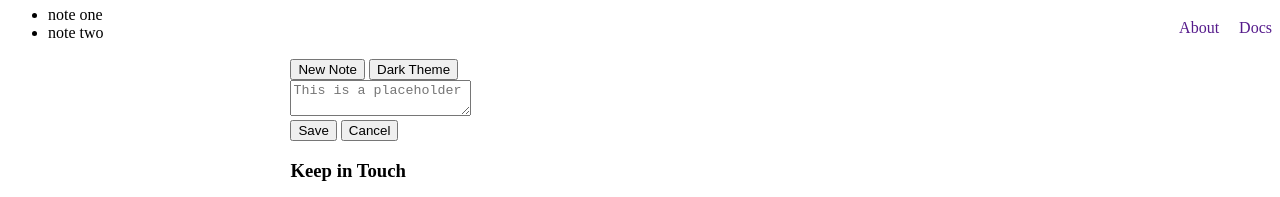
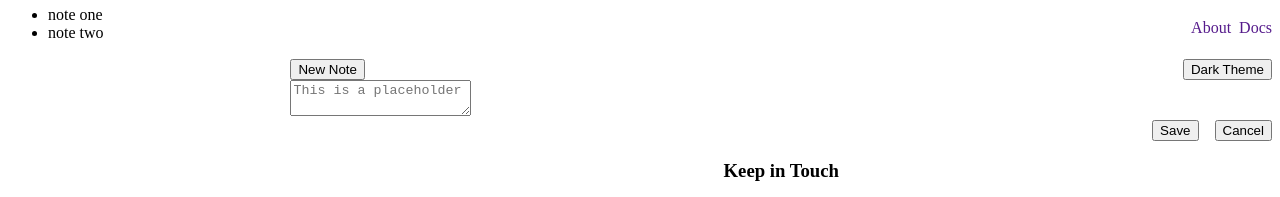
Before and after one commit to TC1234785/Assignment_1, a plain HTML site: page index.html in a window 1280 px wide. Shown: the part 69-266 px from the top of the page. Drawn offline with Linux system fonts and the light colour scheme.

Commit message:
Correctly align buttons to match the initial placements, futher adjustment is necessary at this point.

```diff
--- a/css/stylesheet.css
+++ b/css/stylesheet.css
@@ -30,9 +30,32 @@ aside>h2 {
 .navbar {
     display:flex;
     justify-content: end;
-    gap:20px;
+    gap: 0.5em;
 }
 
 .navbar > a {
     text-decoration:none;
 }
+
+.top_buttons {
+    display: flex;
+    justify-content: space-between;
+}
+
+.bottom_buttons {
+    display: flex;
+    justify-content: end;
+    gap: 1em;
+}
+
+footer {
+    display:grid;
+    grid-template-columns: 1fr 1fr;
+    grid-template-rows: 1fr 1fr;
+}
+
+h3 {
+    display:flex;
+    grid-column:1/-1;
+    justify-content:center
+}
--- a/index.html
+++ b/index.html
@@ -29,12 +29,12 @@
             </nav>
         </header>
         <section>
-            <div>
+            <div class = "top_buttons">
                 <button type="button">New Note</button>
                 <button type="button">Dark Theme</button>
             </div>
             <textarea id="note" name="Text Box" placeholder="This is a placeholder"></textarea>
-            <div>
+            <div class = "bottom_buttons">
                 <button type="button">Save</button>
                 <button type="button">Cancel</button>
             </div>
```
